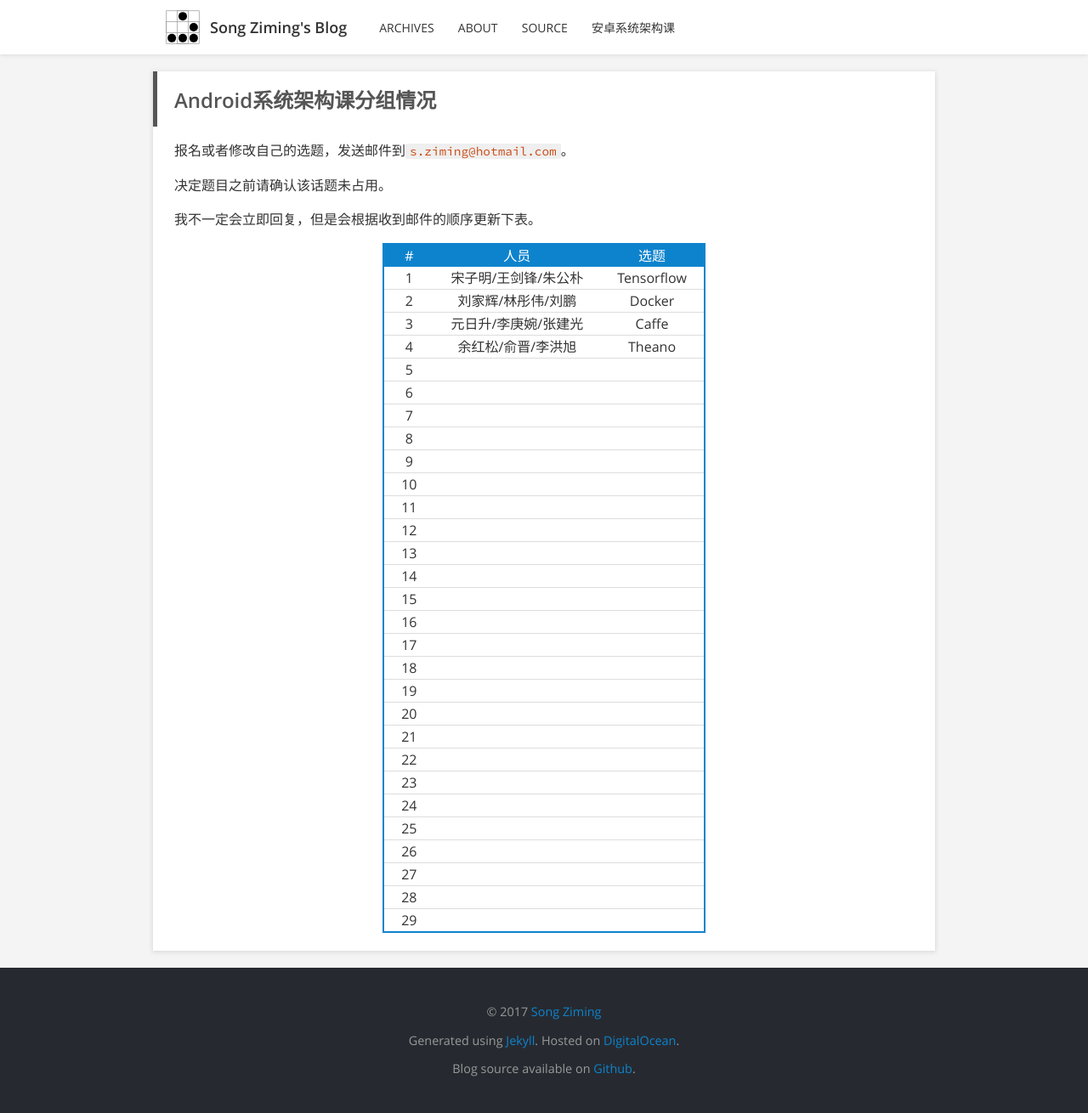
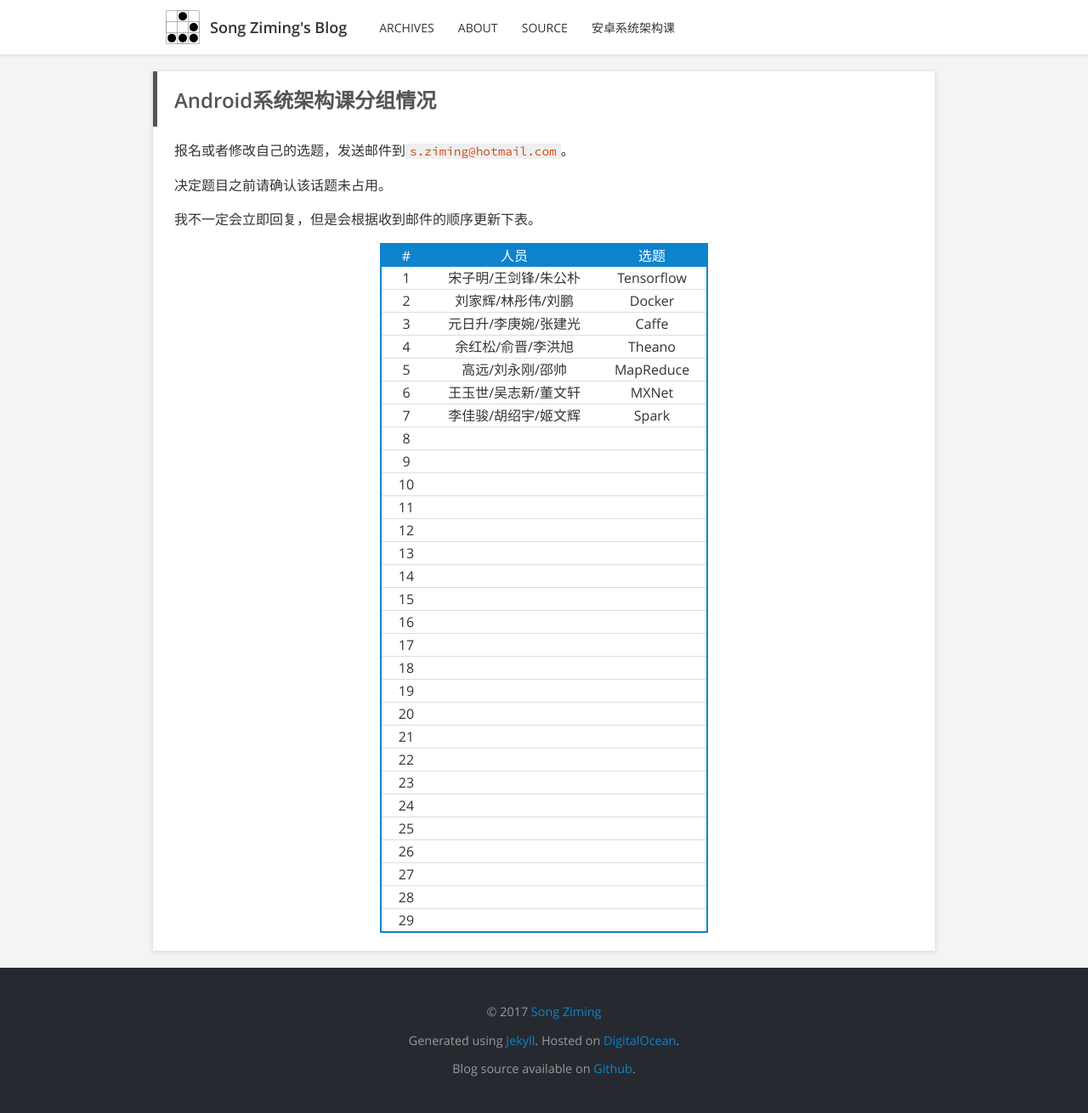
Before and after one commit to songziming/blog, a Jekyll site: the page built from arch.md, in a window 1280 px wide. Shown: the whole page at 85% size. Built offline with Jekyll 4.4.1, drawn with Linux system fonts in a browser that asks for light colours.

Commit message:
added 3 records

```diff
--- a/arch.md
+++ b/arch.md
@@ -17,9 +17,9 @@ layout: page
 |  2 | 刘家辉/林彤伟/刘鹏   |   Docker        |
 |  3 | 元日升/李庚婉/张建光 |   Caffe         |
 |  4 | 余红松/俞晋/李洪旭   |   Theano        |
-|  5 |                     |                                        |
-|  6 |                     |                                        |
-|  7 |                     |                                        |
+|  5 | 高远/刘永刚/邵帅     |   MapReduce     |
+|  6 | 王玉世/吴志新/董文轩 |   MXNet         |
+|  7 | 李佳骏/胡绍宇/姬文辉 |   Spark         |
 |  8 |                     |                                        |
 |  9 |                     |                                        |
 | 10 |                     |                                        |
```
